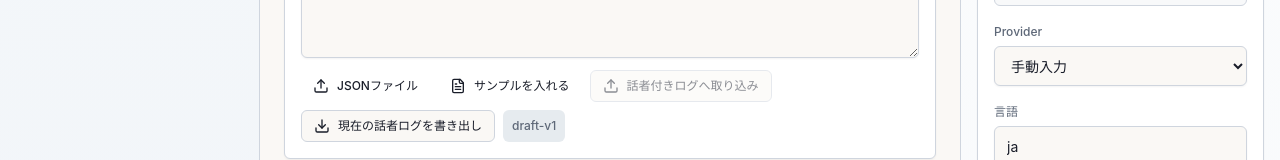
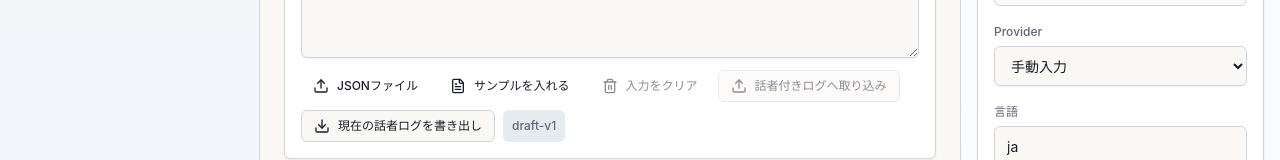
Before and after one commit to Kota-Ohno/trpg-gm-copilot, a React (Vite) app: page / in a window 1280 px wide. Shown: the part 1109-1269 px from the top of the page. Built offline with nearby package versions, Linux system fonts and the light colour scheme.

Commit message:
Clear transcription draft input

```diff
--- a/src/App.tsx
+++ b/src/App.tsx
@@ -1431,6 +1431,18 @@ export function App() {
                       </Button>
                       <Button
                         disabled={!transcriptionDraftJson.trim() || isExtracting}
+                        onClick={() => {
+                          setTranscriptionDraftJson("");
+                          setTranscriptionImportError(null);
+                        }}
+                        size="sm"
+                        variant="ghost"
+                      >
+                        <Trash2 className="h-4 w-4" />
+                        入力をクリア
+                      </Button>
+                      <Button
+                        disabled={!transcriptionDraftJson.trim() || isExtracting}
                         onClick={importTranscriptionDraftJson}
                         size="sm"
                         variant="outline"
```
